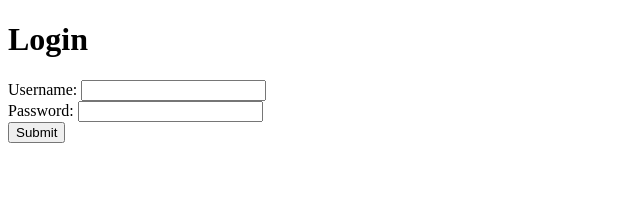
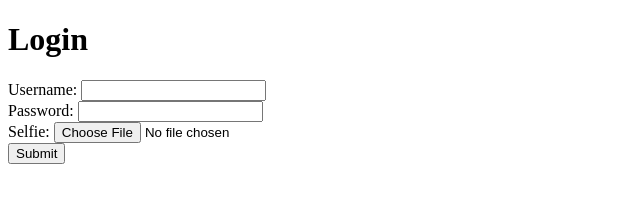
Before and after one commit to leviking/KikiSaver, a website: page public/login.html in a window 1280 px wide. Shown: the whole page, without its empty margins (0-640 px from the left). Drawn offline with Linux system fonts and the light colour scheme.

Commit message:
update: add selfie input

```diff
--- a/public/login.html
+++ b/public/login.html
@@ -19,6 +19,10 @@
             <input type="password" name="password" id="password" required>
         </div>
         <div>
+            <label for="image">Selfie:</label>
+            <input type="file" name="selfie" id="selfie" accept="image/png image/jpeg" required>
+        </div>
+        <div>
             <input type="hidden" name="gps">
             <input type="submit" value="Submit">
         </div>
```
